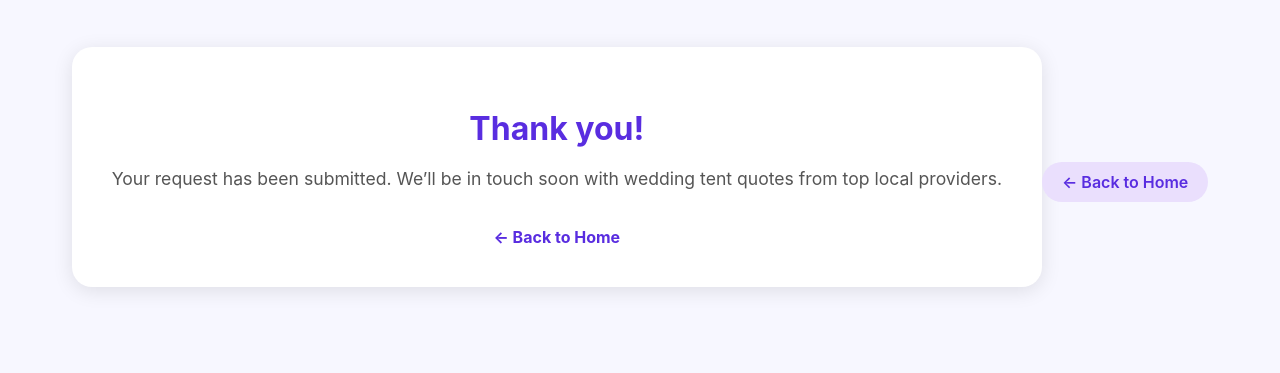
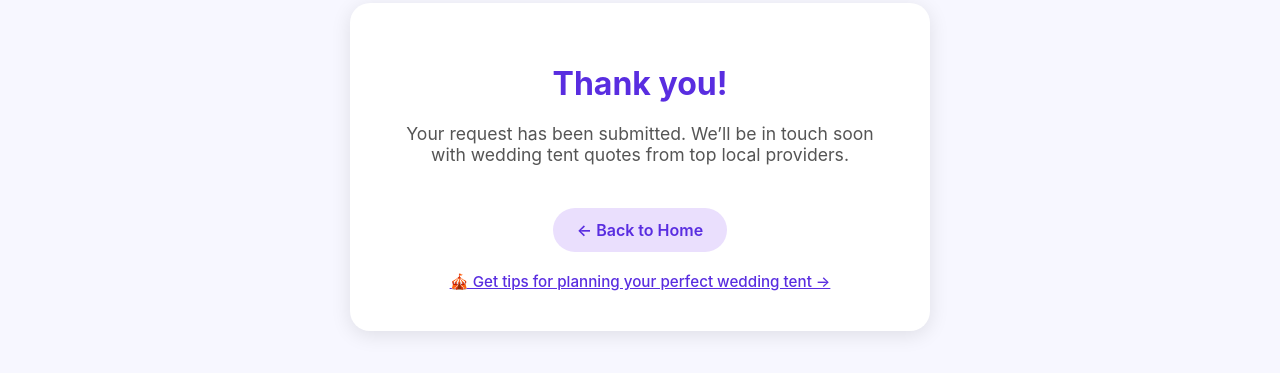
Before and after one commit to Cubeking93/ourweddingtent, a website: page thank-you.html in a window 1280 px wide. Shown: the part 233-606 px from the top of the page. Drawn offline with Linux system fonts and the light colour scheme.

Commit message:
Update thank-you.html

```diff
--- a/thank-you.html
+++ b/thank-you.html
@@ -4,7 +4,7 @@
   <meta charset="utf-8"/>
   <meta name="viewport" content="width=device-width, initial-scale=1.0"/>
   <title>Thank You – OurWeddingTent</title>
-  <link rel="icon" type="image/x-icon" href="favicon.ico"/>
+  <link rel="icon" type="image/png" href="favicon.png"/>
   <style>
     body {
       font-family: 'Inter', sans-serif;
@@ -12,6 +12,7 @@
       display: flex;
       align-items: center;
       justify-content: center;
+      flex-direction: column;
       height: 100vh;
       margin: 0;
       text-align: center;
@@ -21,6 +22,8 @@
       padding: 40px;
       border-radius: 20px;
       box-shadow: 0 4px 20px rgba(0,0,0,0.1);
+      max-width: 500px;
+      width: 90%;
     }
     h1 {
       color: #592de0;
@@ -31,12 +34,23 @@
       font-size: 1.1rem;
       color: #555;
     }
-    a {
+    .button-link {
       display: inline-block;
+      margin-top: 25px;
+      background: #eadffd;
+      color: #592de0;
+      padding: 12px 24px;
+      border-radius: 999px;
+      font-weight: 600;
+      text-decoration: none;
+    }
+    .secondary-link {
       margin-top: 20px;
-      text-decoration: none;
+      display: block;
+      font-size: 0.95rem;
       color: #592de0;
-      font-weight: bold;
+      text-decoration: underline;
+      font-weight: 500;
     }
   </style>
 </head>
@@ -44,8 +58,8 @@
   <div class="thank-you">
     <h1>Thank you!</h1>
     <p>Your request has been submitted. We’ll be in touch soon with wedding tent quotes from top local providers.</p>
-    <a href="/">← Back to Home</a>
+    <a href="index.html" class="button-link">← Back to Home</a>
+    <a href="tips.html" class="secondary-link">🎪 Get tips for planning your perfect wedding tent →</a>
   </div>
-  <a href="index.html" style="display: inline-block; margin-top: 30px; background: #eadffd; color: #592de0; padding: 10px 20px; text-decoration: none; font-weight: 600; border-radius: 999px;">← Back to Home</a>
 </body>
 </html>
```
